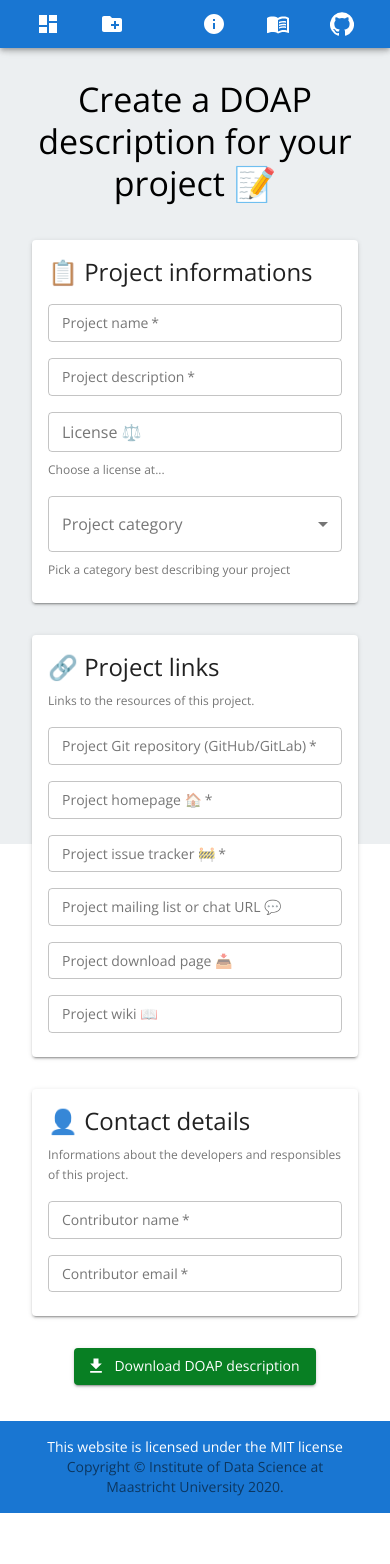
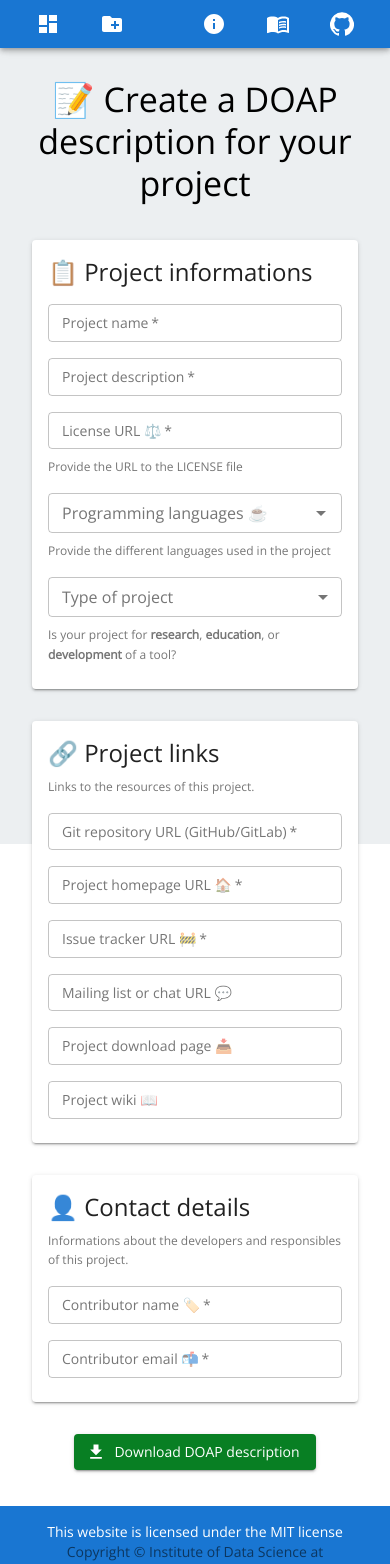
Before and after one commit to MaastrichtU-IDS/projects, a React Native app: screen /create-doap in a window 390 px wide. Shown: the top 1564 px of the page. Before the commit the page ends 1513 px from the top, so only its background shows below. Built offline with nearby package versions, Linux system fonts and the light colour scheme.

Commit message:
improve form

```diff
--- a/src/CreateDoapProject.tsx
+++ b/src/CreateDoapProject.tsx
@@ -53,7 +53,8 @@ export default function CreateDoapProject() {
   const [state, setState] = React.useState({
     open: false,
     dialogOpen: false,
-    license_autocomplete: '',
+    project_license: '',
+    language_autocomplete: [],
     category_dropdown: '',
     project_git_repository: '',
     project_name: '',
@@ -79,7 +80,8 @@ export default function CreateDoapProject() {
   doap:name "` + state.project_name + `" ;
   doap:description "` + state.project_description + `" ;
 
-  doap:license "` + state.license_autocomplete + `" ;
+  doap:programming-language "` + state.language_autocomplete.join('", "') + `" ;
+  doap:license "` + state.project_license + `" ;
   doap:homepage <` + state.project_homepage + `> ;
   doap:bug-database <` + state.project_issues + `> ;
   doap:mailing-list <` + state.project_mailinglist + `> ;
@@ -124,7 +126,7 @@ export default function CreateDoapProject() {
   return(
     <Container className='mainContainer'>
       <Typography variant="h4" style={{textAlign: 'center', marginBottom: '20px'}}>
-        Create a DOAP description for your project 📝
+        📝 Create a DOAP description for your project
       </Typography>
 
       <form onSubmit={handleSubmit}>
@@ -167,37 +169,62 @@ export default function CreateDoapProject() {
               }}
             />
 
+            <TextField
+              id="project_license"
+              label="License URL ⚖️"
+              placeholder="License URL ⚖️"
+              required
+              className={classes.fullWidth}
+              variant="outlined"
+              onChange={handleChange}
+              size='small'
+              InputProps={{
+                className: classes.normalFont
+              }}
+              InputLabelProps={{
+                className: classes.normalFont
+              }}
+            />
+            <FormHelperText id="helper-sparql-endpoint">Provide the URL to the LICENSE file</FormHelperText>
+
             <Autocomplete
-              id="license_autocomplete"
-              onInputChange={(event, newInputValue) => {
-                setState({...state, 'license_autocomplete': newInputValue})
+              multiple
+              id="language_autocomplete"
+              options={['Python', 'Java', 'JavaScript', 'TypeScript', 'PHP', 'Ruby', 'Perl', 'Scala', 'Go', 'Haskell', 'C', 'C#', 'C++', 'Objective-C', 'Cocoa', 'ActionScript', 'D', 'Delphi', 'Erlang', 'OCaml', 'Smalltalk', 'SVG', 'Tcl']}
+              onChange={(event, newInputValue) => {
+                setState({...state, 'language_autocomplete': newInputValue})
               }}
-              options={['MIT license', 'Apache license']}
-              freeSolo={true}
-              includeInputInList={true}
-              renderInput={params => <TextField {...params}
-              label="License ⚖️"
-              variant="outlined"
-              size='small'
-              />}
+              // getOptionLabel={option => option.title}
+              // defaultValue={[top100Films[13]]}
+              renderInput={params => (
+                <TextField
+                  {...params}
+                  variant="outlined"
+                  size='small'
+                  label="Programming languages ☕"
+                  placeholder="Programming languages ☕"
+                />
+              )}
             />
-            <FormHelperText id="helper-sparql-endpoint">Choose a license at...</FormHelperText>
-            <FormControl variant="outlined" className={classes.fullWidth}>
+            <FormHelperText id="helper-programming-language">Provide the different languages used in the project</FormHelperText>
+
+            <FormControl size='small' variant="outlined" className={classes.fullWidth}>
               <InputLabel id="form-graph-overview-label">
-                Project category
+                Type of project
               </InputLabel>
               <Select
                 id="category_dropdown"
                 // value={state.category_dropdown}
                 onChange={handleCategoryDropdown}
-                label="Project category / type"
+                label="Type of project"
                 autoWidth
               >
-                <MenuItem value="Deep Learning">Deep Learning</MenuItem>
-                <MenuItem value="Data processing">Data processing</MenuItem>
+                <MenuItem value="Research">Research</MenuItem>
+                <MenuItem value="Development">Development</MenuItem>
+                <MenuItem value="Education">Education</MenuItem>
               </Select>
             </FormControl>
-            <FormHelperText id="helper-graphs-overview">Pick a category best describing your project</FormHelperText>
+            <FormHelperText id="helper-graphs-overview">Is your project for <b>research</b>, <b>education</b>, or <b>development</b> of a tool?</FormHelperText>
           </Paper>
 
           <Paper elevation={2} className={classes.paperPadding}>
@@ -209,8 +236,8 @@ export default function CreateDoapProject() {
             </FormHelperText>
             <TextField
               id="project_git_repository"
-              label="Project Git repository (GitHub/GitLab)"
-              placeholder="Project Git repository (GitHub/GitLab)"
+              label="Git repository URL (GitHub/GitLab)"
+              placeholder="Git repository URL (GitHub/GitLab)"
               required
               className={classes.fullWidth}
               variant="outlined"
@@ -225,8 +252,8 @@ export default function CreateDoapProject() {
             />
             <TextField
               id="project_homepage"
-              label="Project homepage 🏠"
-              placeholder="Project homepage 🏠"
+              label="Project homepage URL 🏠"
+              placeholder="Project homepage URL 🏠"
               required
               className={classes.fullWidth}
               variant="outlined"
@@ -241,8 +268,8 @@ export default function CreateDoapProject() {
             />
             <TextField
               id="project_issues"
-              label="Project issue tracker 🚧"
-              placeholder="Project issue tracker 🚧"
+              label="Issue tracker URL 🚧"
+              placeholder="Issue tracker URL 🚧"
               required
               className={classes.fullWidth}
               variant="outlined"
@@ -257,8 +284,8 @@ export default function CreateDoapProject() {
             />
             <TextField
               id="project_mailinglist"
-              label="Project mailing list or chat URL 💬"
-              placeholder="Project mailing list or chat URL 💬"
+              label="Mailing list or chat URL 💬"
+              placeholder="Mailing list or chat URL 💬"
               className={classes.fullWidth}
               variant="outlined"
               onChange={handleChange}
@@ -311,8 +338,8 @@ export default function CreateDoapProject() {
             </FormHelperText>
             <TextField
               id="project_contributor_name"
-              label="Contributor name"
-              placeholder="Contributor name"
+              label="Contributor name 🏷️"
+              placeholder="Contributor name 🏷️"
               required
               className={classes.fullWidth}
               onChange={handleChange}
@@ -329,8 +356,8 @@ export default function CreateDoapProject() {
             />
             <TextField
               id="project_contributor_email"
-              label="Contributor email"
-              placeholder="Contributor email"
+              label="Contributor email 📬"
+              placeholder="Contributor email 📬"
               required
               className={classes.fullWidth}
               variant="outlined"
```
Also changed, not shown: 1 other file (tests, documents, lock files or other folders).
